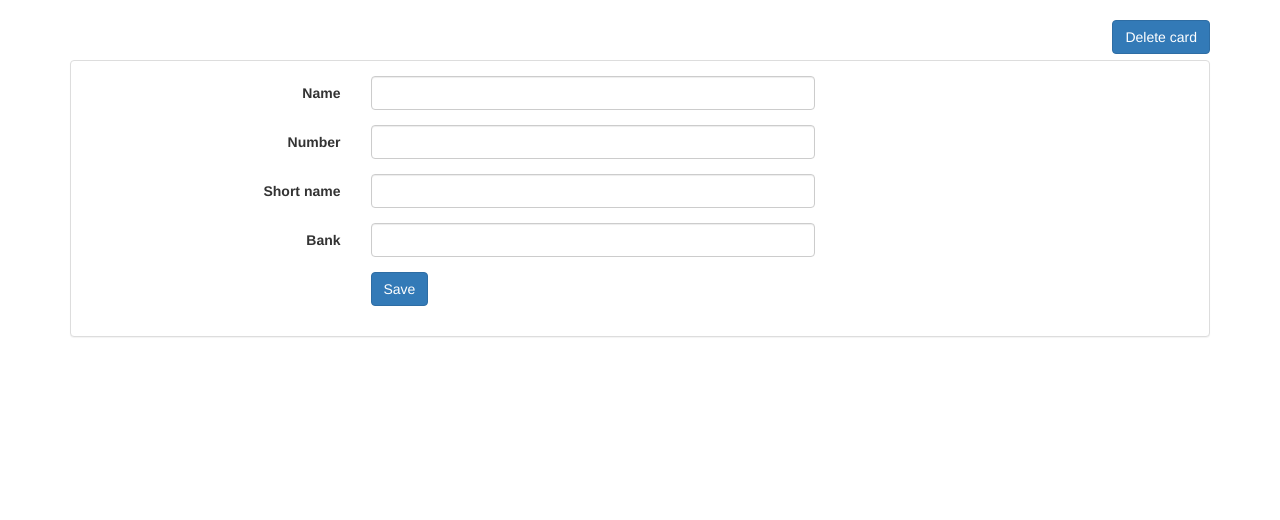
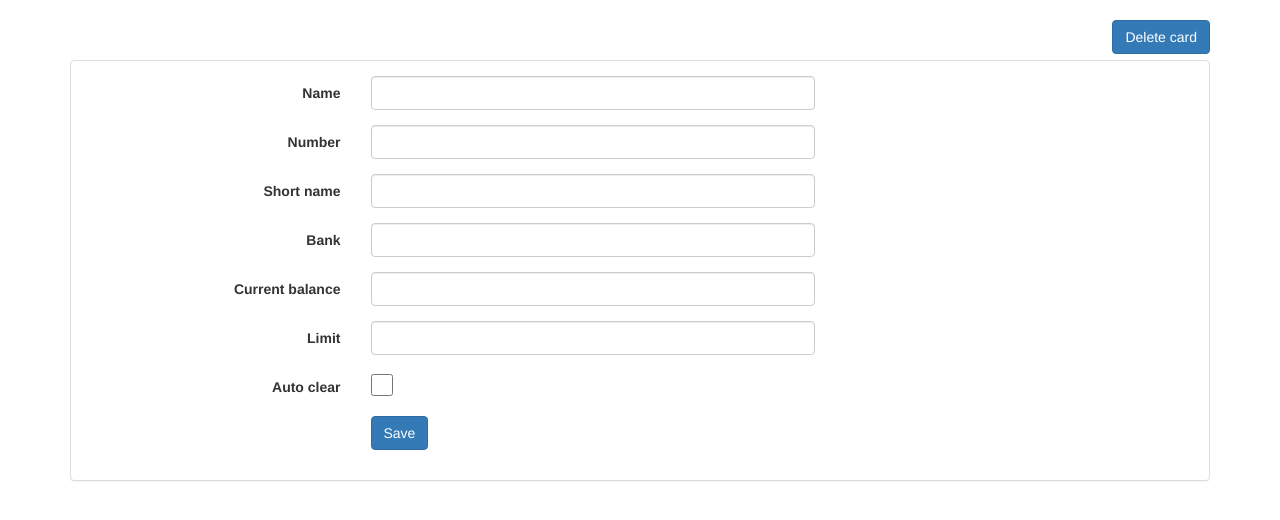
Before and after one commit to JakeBadland/Reseller-v3, a CodeIgniter 4 app: the page made by app/Views/dna/edit_card.php in a window 1280 px wide. Shown: the part 52-572 px from the top of the page. Run offline with PHP 8.4 and a stand-in for CodeIgniter, Linux system fonts and the light colour scheme; the template is opened without the code that fills it, so the values that code supplies are empty; some libraries are stand-ins or nearby versions.

Commit message:
dna cards balances

```diff
--- a/app/Controllers/Dna/Cards.php
+++ b/app/Controllers/Dna/Cards.php
@@ -42,6 +42,8 @@ class Cards extends BaseController
         $card = new CardModel();
 
         if ($data){
+            $data['auto_clear'] = (isset($data['auto_clear']))? 1 : 0;
+
             $card->updateCard($data);
             return redirect()->to('dna/cards');
         }
--- a/app/Controllers/Index.php
+++ b/app/Controllers/Index.php
@@ -25,8 +25,6 @@ class Index extends BaseController
 
         $libProm->changeStatus($data['order_id'], 'received');
         $orderModel->changeStatus($data['order_id'], 'received');
-
-        //$libProm->changeStatus($data['order_id'], 'received');
     }
 
     public function index($shopId = 1) : string
--- a/app/Helpers/OrderParser.php
+++ b/app/Helpers/OrderParser.php
@@ -109,7 +109,7 @@ class OrderParser{
         }
     }
 
-    private static function parsePurchaseType($paymentOption) : ?string
+    private static function parsePurchaseType($paymentOption): ?string
     {
         if (!isset($paymentOption->name)){
             return '';
@@ -122,7 +122,7 @@ class OrderParser{
             case 'Безналичный расчет на карту Приват Банка': {return 'БАНК*';}
             case 'Наложенный платеж': { return 'налож*';}
             default: {
-
+                return '';
             }
         }
 
--- a/app/Views/content.php
+++ b/app/Views/content.php
@@ -47,7 +47,7 @@
 
                 <?php if ($order->purchaseType) : ?>
                     <TD >
-                        <a href="/viber/<?=$order->orderId?>/<?=$ruleCard->id?>"><BUTTON class="">Viber</BUTTON></a>
+                        <a href="/viber/<?=$order->orderId?>/<?=$ruleCard->id?>"><BUTTON class="viber-btn">Viber</BUTTON></a>
                     </TD>
                 <?php endif ?>
 
@@ -63,6 +63,7 @@
                 let $parentTr = $(this).closest('tr');
                 let $parentTd = $(this).closest('td');
                 let urlField = $parentTr.get(0);
+                let $viberBtn = $parentTr.find('.viber-btn');
 
                 //status : [ pending, received, delivered, canceled, draft, paid ]
                 let data = {
@@ -71,6 +72,7 @@
                     status      : 'received'
                 };
 
+                $viberBtn.hide();
                 $(this).css("background-color", "");
                 $(this).parent('td').remove();
 
@@ -85,7 +87,7 @@
 
                 window.getSelection().removeAllRanges();
                 $parentTr.prepend($parentTd);
-
+                $viberBtn.show();
 
                 $.post( "/change-status", data, function( data ) {
                     console.log(data);
--- a/app/Views/dna/cards.php
+++ b/app/Views/dna/cards.php
@@ -54,6 +54,8 @@
                     <tr>
                         <th>Name</th>
                         <th>Number</th>
+                        <th>Balance</th>
+                        <th>Limit</th>
                         <th>Short</th>
                         <th>Bank</th>
                         <th>Action</th>
@@ -64,6 +66,8 @@
                     <tr>
                         <td><?= $card->name ?></td>
                         <td><?= $card->number ?></td>
+                        <td><?= $card->current_balance ?></td>
+                        <td><?= $card->limit_balance ?></td>
                         <td><?= $card->short ?></td>
                         <td><?= $card->bank ?></td>
                         <td><a href="/dna/cards/edit/<?= $card->id ?>">edit</a></td>
--- a/app/Views/dna/edit_card.php
+++ b/app/Views/dna/edit_card.php
@@ -54,14 +54,37 @@
                     </div>
                 </div>
                 <div class="form-group">
+                    <label for="current_balance" class="col-xs-3 control-label">Current balance</label>
+                    <div class="col-xs-5">
+                        <input type="text" class="form-control" id="current_balance" name="current_balance" value="<?=$card->current_balance?>">
+                    </div>
+                </div>
+                <div class="form-group">
+                    <label for="limit" class="col-xs-3 control-label">Limit</label>
+                    <div class="col-xs-5">
+                        <input type="text" class="form-control" id="limit" name="limit_balance" value="<?=$card->limit_balance?>">
+                    </div>
+                </div>
+                <div class="form-group">
+                    <label for="auto_clear" class="col-xs-3 control-label">Auto clear</label>
+                    <div class="col-xs-5">
+                        <input type="checkbox" class="auto_clear" id="auto_clear" name="auto_clear" <?= ($card->auto_clear)? 'checked' : '' ?>>
+                    </div>
+                </div>
+                <div class="form-group">
                     <div class="col-xs-offset-3 col-xs-9">
                         <button type="submit" class="btn btn-primary">Save</button>
                     </div>
                 </div>
+
             </form>
         </div>
     </div>
 </div>
 
+<style>
+
+</style>
+
 
 <?= $this->endSection(); ?>
--- a/public/css/main.css
+++ b/public/css/main.css
@@ -66,3 +66,8 @@ td {
     margin-right: auto;
     padding: 10px;
 }
+
+.auto_clear{
+    width: 22px;
+    height: 22px;
+}
```
Also changed, not shown: app/Controllers/Test.php (+22 -6 lines).
